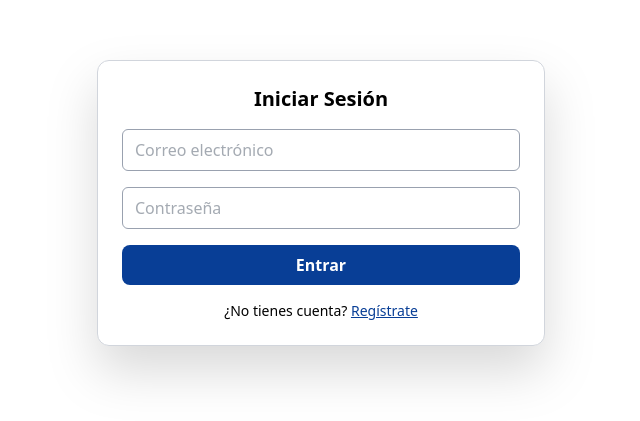
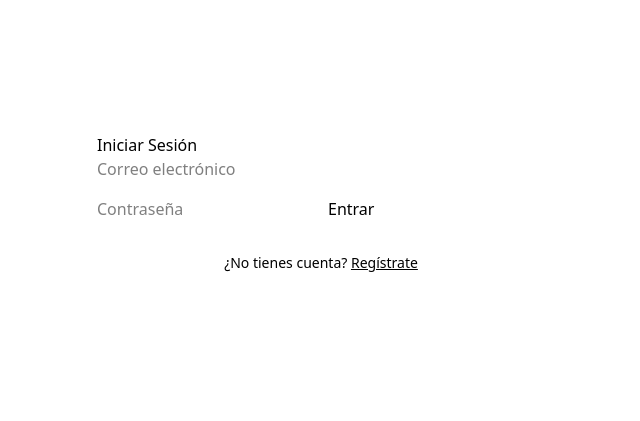
Before and after one commit to HRSYSTEM-PROJECT/front, a Next.js app: page /login in a window 1280 px wide. Shown: the part 197-618 px from the top of the page, without its empty margins (319-959 px from the left). Built offline with nearby package versions, Linux system fonts and the light colour scheme.

Commit message:
modificacion 2 login

```diff
--- a/src/app/globals.css
+++ b/src/app/globals.css
@@ -1,11 +1,8 @@
 @import "tailwindcss";
-
 
 :root {
   --background: #ffffff;
   --foreground: #171717;
-  --primary: #083E96;   /* azul principal */
-  --secondary: #256396;
 }
 
 @theme inline {
@@ -23,24 +20,5 @@
 }
 
 body {
-
-font-family: var(--font-poppins);
+  font-family: var(--font-poppins);
 }
-.btn-primary {
-  @apply w-full rounded-lg bg-[var(--primary)] px-4 py-2 font-semibold text-white hover:bg-[var(--secondary)] transition;
-}
-
-/* Input genérico */
-.input-field {
-  @apply w-full rounded-md border border-gray-400 text-gray-600 px-3 py-2 focus:outline-none focus:ring-2 focus:ring-[var(--primary)];
-}
-
-/* Contenedor tipo tarjeta */
-.card {
-  @apply max-w-md mx-auto bg-white p-6 rounded-xl drop-shadow-2xl border border-gray-300;
-}
-
-/* Títulos */
-.title {
-  @apply text-xl font-bold text-center mb-4 text-black;
-}
--- a/src/app/layout.tsx
+++ b/src/app/layout.tsx
@@ -1,6 +1,8 @@
 import type { Metadata } from "next";
 import { Geist, Geist_Mono } from "next/font/google";
 import "./globals.css";
+import { Poppins } from "next/font/google";
+
 
 const geistSans = Geist({
   variable: "--font-geist-sans",
@@ -10,6 +12,12 @@ const geistSans = Geist({
 const geistMono = Geist_Mono({
   variable: "--font-geist-mono",
   subsets: ["latin"],
+});
+
+const poppins = Poppins({
+  subsets: ["latin"],
+  weight: ["300", "400", "500", "600", "700"],
+  variable: "--font-poppins",
 });
 
 export const metadata: Metadata = {
```
